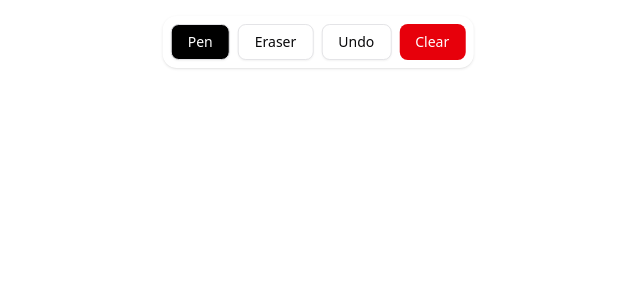
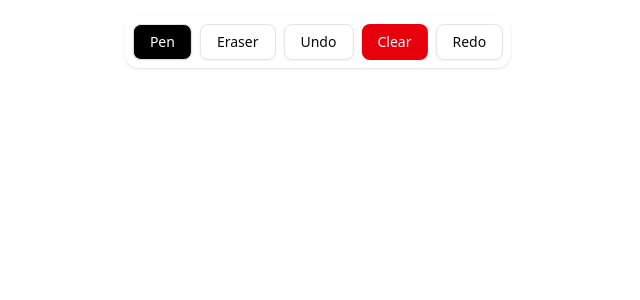
Before and after one commit to Aneeshie/draw-io, a Next.js app in the folder apps/web/: page /canvas in a window 1280 px wide. Shown: the top 300 px of the page, without its empty margins (322-962 px from the left). Built offline with nearby package versions, Linux system fonts and the light colour scheme.

Commit message:
feat: redo option

```diff
--- a/apps/web/app/canvas/_components/Toolbar.tsx
+++ b/apps/web/app/canvas/_components/Toolbar.tsx
@@ -8,9 +8,10 @@ type ToolbarFunctions = {
     undo: () => void
     clear: () => void
     setTool: (tool: Tool) => void
+    redo: () => void
 }
 
-const Toolbar = ({ undo, clear, setTool }: ToolbarFunctions) => {
+const Toolbar = ({ undo, clear, setTool, redo }: ToolbarFunctions) => {
     const [selectedTool, setSelectedTool] = useState<Tool>("pen")
 
     const setToolState = (tool: Tool) => {
@@ -33,6 +34,7 @@ const Toolbar = ({ undo, clear, setTool }: ToolbarFunctions) => {
                 )}>Eraser</Button>
                 <Button variant="outline" onClick={undo}>Undo</Button>
                 <Button variant="destructive" onClick={clear}>Clear</Button>
+                <Button variant="outline" onClick={redo}>Redo</Button>
             </div>
         </div>
     );
--- a/apps/web/app/canvas/page.tsx
+++ b/apps/web/app/canvas/page.tsx
@@ -21,6 +21,8 @@ export default function Canvas() {
     const strokeRef = useRef<Stroke[]>([]);
     const currentStrokeRef = useRef<Point[]>([])
     const currentToolRef = useRef<Tool>("pen")
+    const redoStackRef = useRef<Stroke[]>([])
+
 
     const canvasRef = useRef<HTMLCanvasElement | null>(null);
     const ctxRef = useRef<CanvasRenderingContext2D | null>(null);
@@ -127,8 +129,22 @@ export default function Canvas() {
     }
 
     const undo = () => {
-        strokeRef.current.pop();
+        if (currentStrokeRef.current.length === 0) return
+
+        const lastStroke = strokeRef.current.pop();
+        redoStackRef.current.push(lastStroke!)
+
         redraw()
+    }
+
+    const redo = () => {
+        if (redoStackRef.current.length === 0) return;
+
+        const stroke = redoStackRef.current.pop()!;
+        strokeRef.current.push(stroke)
+
+        redraw();
+
     }
 
     const clear = () => {
@@ -138,7 +154,7 @@ export default function Canvas() {
 
     return (
         <>
-            <Toolbar undo={undo} clear={clear} setTool={setTool} />
+            <Toolbar undo={undo} clear={clear} setTool={setTool} redo={redo} />
             <canvas
                 ref={canvasRef}
                 className="block bg-white"
```
